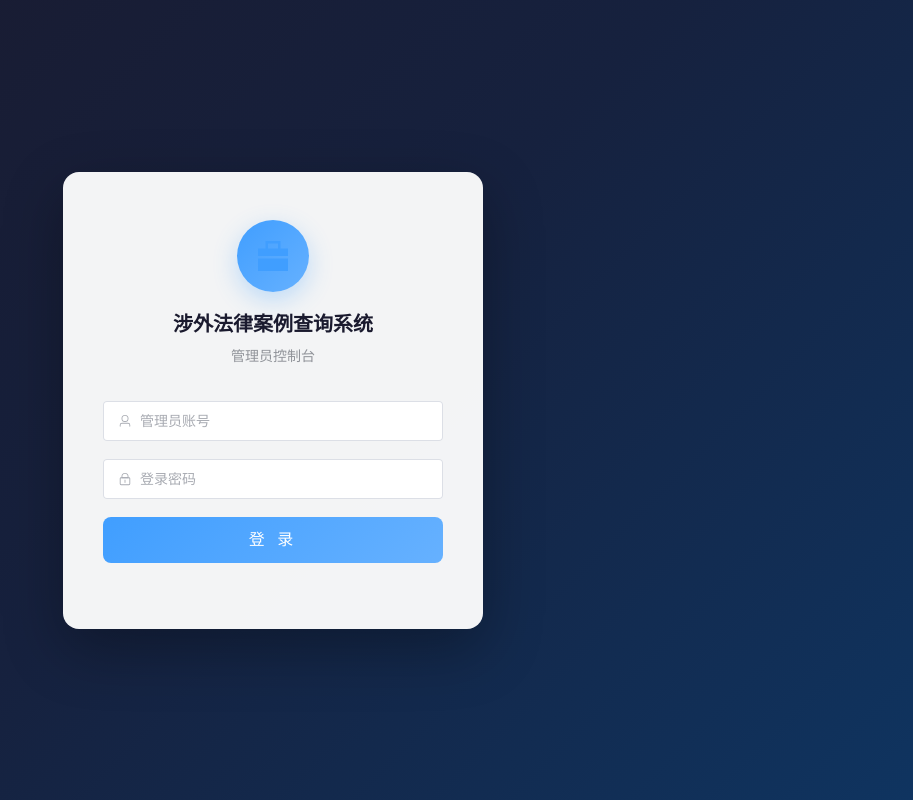
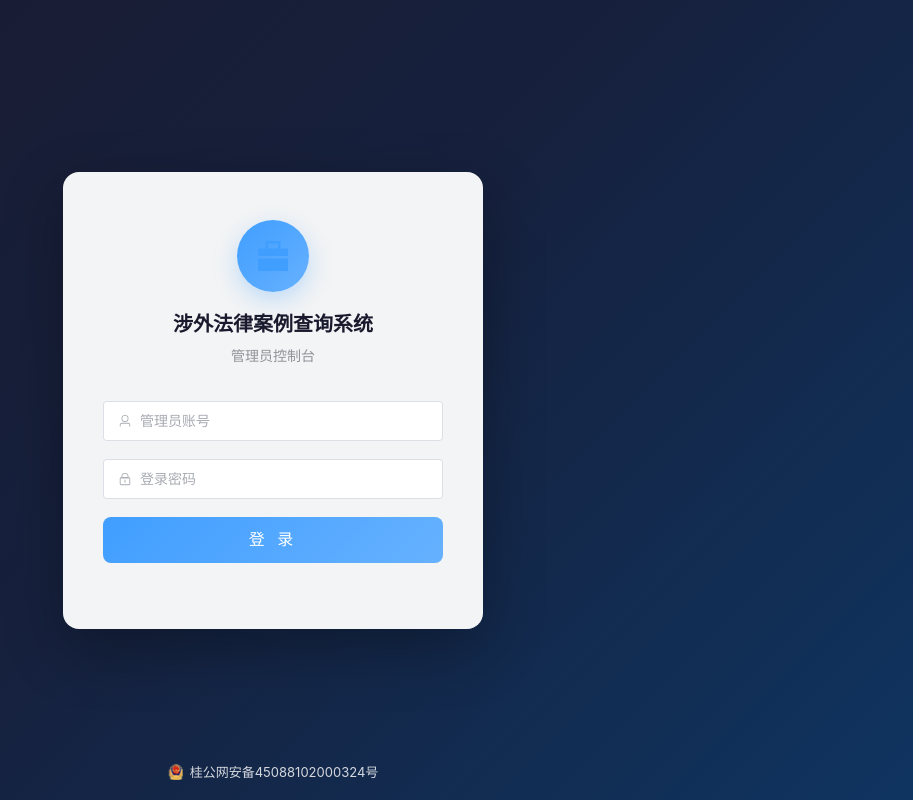
Before and after one commit to zhihongqin/vue-demo1, a Vue app: page /login in a window 1280 px wide. Shown: the whole page, without its empty margins (367-1280 px from the left). Built offline with nearby package versions, Linux system fonts and the light colour scheme.

Commit message:
添加备案信息

```diff
--- a/src/layout/MainLayout.vue
+++ b/src/layout/MainLayout.vue
@@ -95,6 +95,19 @@
       <el-main class="main-content">
         <router-view />
       </el-main>
+
+      <!-- 底部备案信息 -->
+      <el-footer class="site-footer" height="40px">
+        <a
+          href="https://beian.mps.gov.cn/#/query/webSearch?code=45088102000324"
+          rel="noreferrer"
+          target="_blank"
+          class="beian-link"
+        >
+          <img src="/beian-icon.png" alt="公安备案图标" class="beian-icon" />
+          <span>桂公网安备45088102000324号</span>
+        </a>
+      </el-footer>
     </el-container>
   </el-container>
 
@@ -313,4 +326,33 @@ async function handleCommand(command) {
   background: #f0f2f5;
   padding: 20px;
 }
+
+.site-footer {
+  background: #fff;
+  border-top: 1px solid #e8e8e8;
+  display: flex;
+  align-items: center;
+  justify-content: center;
+  padding: 0 12px;
+}
+
+.beian-link {
+  display: inline-flex;
+  align-items: center;
+  gap: 6px;
+  color: #666;
+  font-size: 13px;
+  text-decoration: none;
+  line-height: 1;
+}
+
+.beian-link:hover {
+  color: #409EFF;
+}
+
+.beian-icon {
+  width: 16px;
+  height: 16px;
+  object-fit: contain;
+}
 </style>
--- a/src/views/LoginView.vue
+++ b/src/views/LoginView.vue
@@ -48,6 +48,18 @@
         </el-form-item>
       </el-form>
     </div>
+
+    <div class="login-footer">
+      <a
+        href="https://beian.mps.gov.cn/#/query/webSearch?code=45088102000324"
+        rel="noreferrer"
+        target="_blank"
+        class="beian-link"
+      >
+        <img src="/beian-icon.png" alt="公安备案图标" class="beian-icon" />
+        <span>桂公网安备45088102000324号</span>
+      </a>
+    </div>
   </div>
 </template>
 
@@ -91,6 +103,7 @@ async function handleLogin() {
 <style scoped>
 .login-page {
   min-height: 100vh;
+  position: relative;
   display: flex;
   align-items: center;
   justify-content: center;
@@ -152,4 +165,32 @@ async function handleLogin() {
 .login-btn:hover {
   background: linear-gradient(135deg, #337ecc, #409EFF);
 }
+
+.login-footer {
+  position: absolute;
+  left: 50%;
+  bottom: 16px;
+  transform: translateX(-50%);
+}
+
+.beian-link {
+  display: inline-flex;
+  align-items: center;
+  gap: 6px;
+  color: rgba(255, 255, 255, 0.82);
+  font-size: 13px;
+  text-decoration: none;
+  line-height: 1;
+  white-space: nowrap;
+}
+
+.beian-link:hover {
+  color: #ffffff;
+}
+
+.beian-icon {
+  width: 16px;
+  height: 16px;
+  object-fit: contain;
+}
 </style>
```
Also changed, not shown: public/beian-icon.png (added), 备案图标.png (added).
